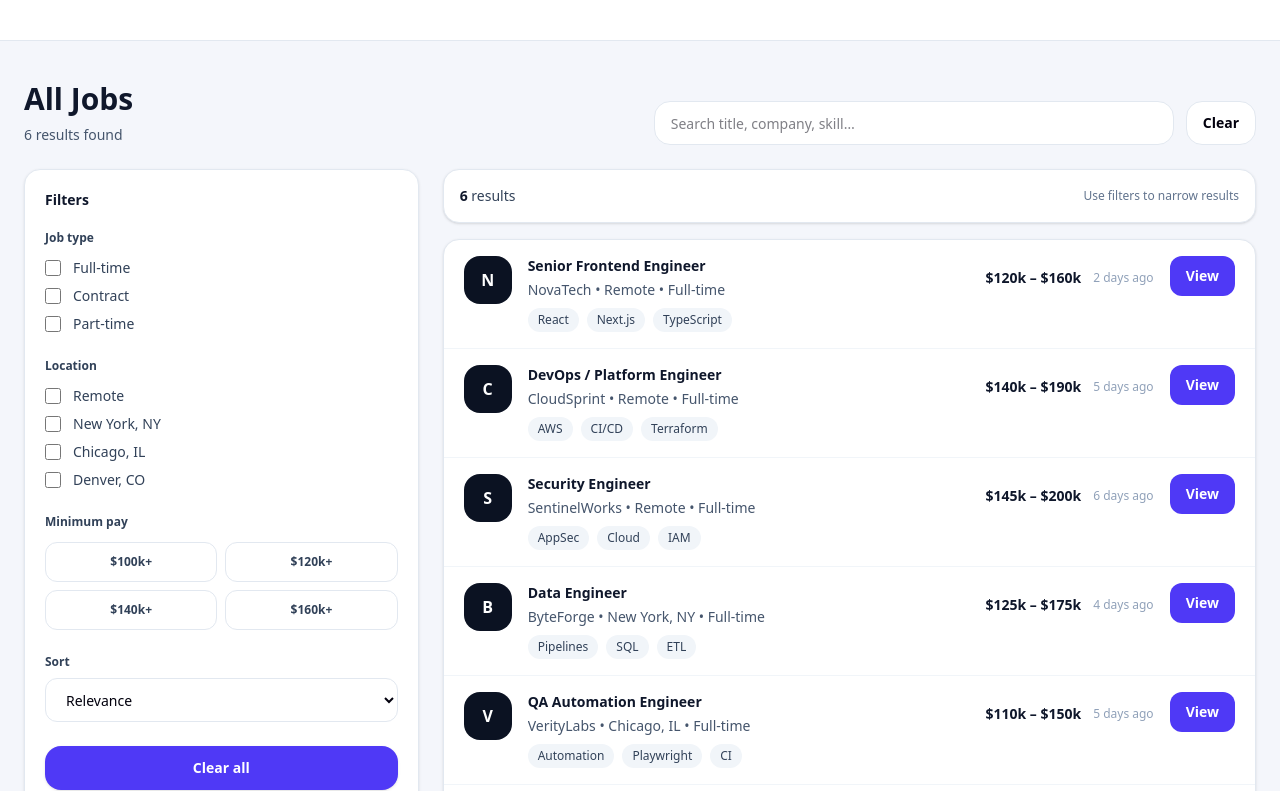
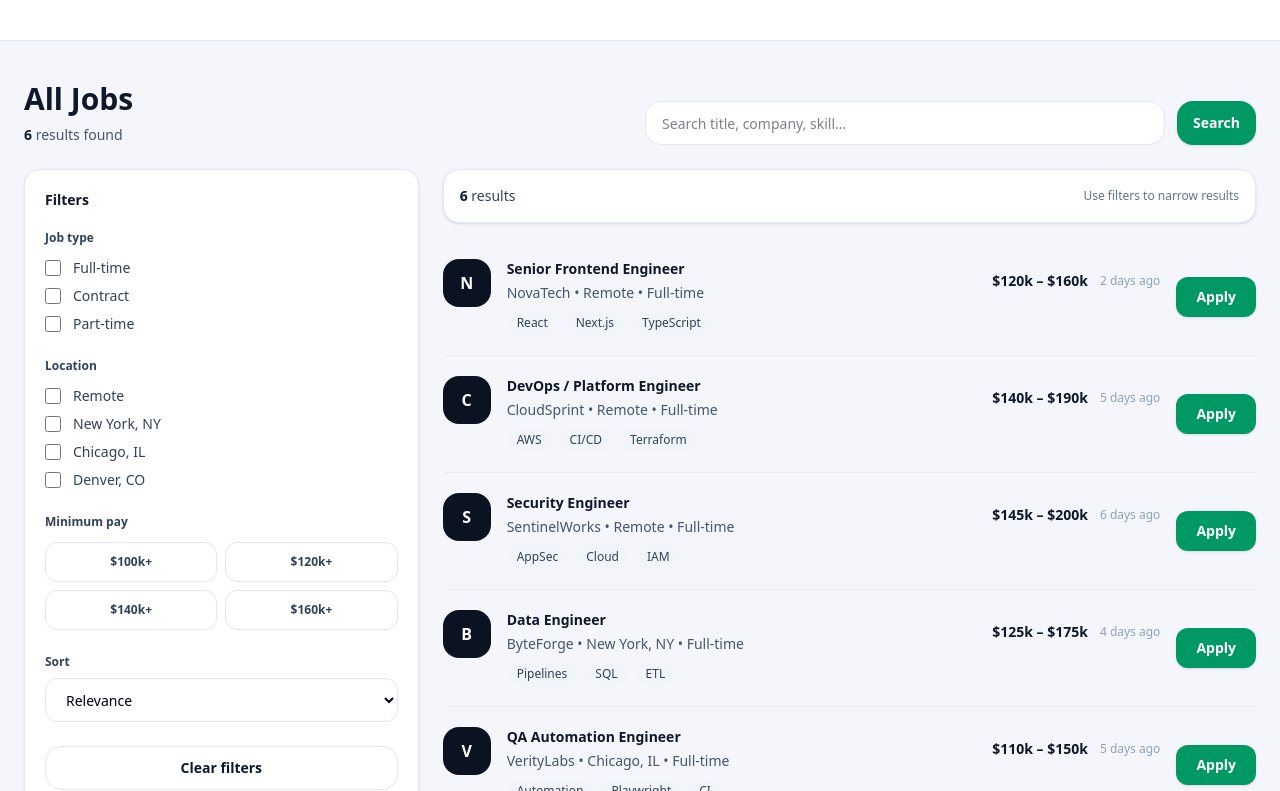
Before and after one commit to adebisidolapo/technicaljobboard, a Next.js app in the folder jobboard/: page /all-jobs in a window 1280 px wide. Shown: the part 189-980 px from the top of the page. Built offline with nearby package versions, Linux system fonts and the light colour scheme.

Commit message:
All jobs: apply button + emerald theme + cleaner list

```diff
--- a/jobboard/components/jobs/JobsSection.tsx
+++ b/jobboard/components/jobs/JobsSection.tsx
@@ -77,7 +77,6 @@ const JOBS: Job[] = [
 const TYPE_OPTIONS = ["Full-time", "Contract", "Part-time"];
 const LOCATION_OPTIONS = ["Remote", "New York, NY", "Chicago, IL", "Denver, CO"];
 
-// keep filter narrow
 const PAY_BUCKETS = [
   { label: "$100k+", min: 100000 },
   { label: "$120k+", min: 120000 },
@@ -94,7 +93,6 @@ function splitWords(s: string) {
 }
 
 function payLowerBound(raw: string): number {
-  // supports "$120k – $160k", "$120,000", "120000", "120k"
   const t = norm(raw).replace(/,/g, "");
   const m = t.match(/(\d+(\.\d+)?)(k)?/);
   if (!m) return 0;
@@ -131,17 +129,13 @@ function initials(name: string) {
 export default function JobsSection() {
   const router = useRouter();
 
-  // search
   const [q, setQ] = useState("");
-
-  // narrowed filters (checkbox + buckets)
   const [types, setTypes] = useState<string[]>([]);
   const [locs, setLocs] = useState<string[]>([]);
   const [payMin, setPayMin] = useState<number | null>(null);
-
   const [sort, setSort] = useState<"relevance" | "payHigh">("relevance");
 
-  // read query params (?q=...&loc=...&cat=...) — keep q + loc only
+  // Load query params (?q=...&loc=...)
   useEffect(() => {
     const params = new URLSearchParams(window.location.search);
     const q0 = params.get("q") ?? "";
@@ -156,7 +150,7 @@ export default function JobsSection() {
     let list = JOBS.filter((job) => {
       const h = jobHaystack(job);
 
-      // Narrow keyword: ALL words must match
+      // keyword: ALL words must match
       if (words.length && !words.every((w) => h.includes(w))) return false;
 
       if (types.length && !types.includes(job.type)) return false;
@@ -191,7 +185,7 @@ export default function JobsSection() {
     return list;
   }, [q, types, locs, payMin, sort]);
 
-  const clearAll = () => {
+  const resetFilters = () => {
     setQ("");
     setTypes([]);
     setLocs([]);
@@ -202,6 +196,16 @@ export default function JobsSection() {
 
   const hasFilters = q.trim() || types.length || locs.length || payMin != null;
 
+  // “Search” button: just updates URL (so it feels like action), does NOT clear anything
+  const applySearch = () => {
+    const params = new URLSearchParams();
+    if (q.trim()) params.set("q", q.trim());
+    if (locs.length === 1) params.set("loc", locs[0]);
+    const qs = params.toString();
+    const nextUrl = qs ? `/all-jobs?${qs}` : "/all-jobs";
+    window.history.replaceState({}, "", nextUrl);
+  };
+
   return (
     <section className="bg-[#F4F6FB]">
       <div className="max-w-7xl mx-auto px-6 py-10">
@@ -210,7 +214,8 @@ export default function JobsSection() {
           <div>
             <h1 className="text-2xl md:text-3xl font-extrabold text-slate-900">All Jobs</h1>
             <p className="mt-2 text-sm text-slate-600">
-              {filtered.length} result{filtered.length === 1 ? "" : "s"} found
+              <span className="font-semibold text-slate-900">{filtered.length}</span>{" "}
+              result{filtered.length === 1 ? "" : "s"} found
             </p>
           </div>
 
@@ -221,16 +226,16 @@ export default function JobsSection() {
                 value={q}
                 onChange={(e) => setQ(e.target.value)}
                 placeholder="Search title, company, skill…"
-                className="h-11 w-full rounded-2xl border border-slate-200 bg-white px-4 text-sm outline-none focus:ring-2 focus:ring-indigo-200 focus:border-indigo-300"
+                className="h-11 w-full rounded-2xl border border-slate-200 bg-white px-4 text-sm outline-none focus:ring-2 focus:ring-emerald-200 focus:border-emerald-300"
               />
             </div>
 
             <button
               type="button"
-              onClick={clearAll}
-              className="h-11 px-4 rounded-2xl border border-slate-200 bg-white hover:bg-slate-50 transition text-sm font-semibold"
+              onClick={applySearch}
+              className="h-11 px-4 rounded-2xl bg-emerald-600 hover:bg-emerald-700 text-white transition text-sm font-semibold shadow-sm"
             >
-              Clear
+              Search
             </button>
           </div>
         </div>
@@ -245,8 +250,8 @@ export default function JobsSection() {
                 {hasFilters ? (
                   <button
                     type="button"
-                    onClick={clearAll}
-                    className="text-xs font-semibold text-indigo-700 hover:text-indigo-800"
+                    onClick={resetFilters}
+                    className="text-xs font-semibold text-emerald-700 hover:text-emerald-800"
                   >
                     Reset
                   </button>
@@ -263,7 +268,7 @@ export default function JobsSection() {
                         type="checkbox"
                         checked={types.includes(t)}
                         onChange={() => setTypes((x) => toggle(x, t))}
-                        className="h-4 w-4 rounded border-slate-300 text-indigo-600 focus:ring-indigo-200"
+                        className="h-4 w-4 rounded border-slate-300 text-emerald-600 focus:ring-emerald-200"
                       />
                       {t}
                     </label>
@@ -281,7 +286,7 @@ export default function JobsSection() {
                         type="checkbox"
                         checked={locs.includes(l)}
                         onChange={() => setLocs((x) => toggle(x, l))}
-                        className="h-4 w-4 rounded border-slate-300 text-indigo-600 focus:ring-indigo-200"
+                        className="h-4 w-4 rounded border-slate-300 text-emerald-600 focus:ring-emerald-200"
                       />
                       {l}
                     </label>
@@ -303,7 +308,7 @@ export default function JobsSection() {
                         className={[
                           "h-10 rounded-xl border text-xs font-semibold transition",
                           active
-                            ? "bg-indigo-600 text-white border-indigo-600 hover:bg-indigo-700"
+                            ? "bg-emerald-600 text-white border-emerald-600 hover:bg-emerald-700"
                             : "bg-white border-slate-200 text-slate-700 hover:bg-slate-50",
                         ].join(" ")}
                       >
@@ -320,7 +325,7 @@ export default function JobsSection() {
                 <select
                   value={sort}
                   onChange={(e) => setSort(e.target.value as any)}
-                  className="mt-2 h-11 w-full rounded-xl border border-slate-200 bg-white px-4 text-sm outline-none focus:ring-2 focus:ring-indigo-200 focus:border-indigo-300"
+                  className="mt-2 h-11 w-full rounded-xl border border-slate-200 bg-white px-4 text-sm outline-none focus:ring-2 focus:ring-emerald-200 focus:border-emerald-300"
                 >
                   <option value="relevance">Relevance</option>
                   <option value="payHigh">Pay (high)</option>
@@ -329,51 +334,45 @@ export default function JobsSection() {
 
               <button
                 type="button"
-                onClick={clearAll}
-                className="mt-6 h-11 w-full rounded-2xl bg-indigo-600 hover:bg-indigo-700 text-white text-sm font-semibold shadow-sm transition"
+                onClick={resetFilters}
+                className="mt-6 h-11 w-full rounded-2xl border border-slate-200 bg-white hover:bg-slate-50 text-slate-900 text-sm font-semibold transition"
               >
-                Clear all
+                Clear filters
               </button>
             </div>
           </aside>
 
           {/* Results */}
           <div className="lg:col-span-8">
-            {/* Results toolbar */}
+            {/* Results toolbar (kept as small clean bar) */}
             <div className="rounded-2xl border border-slate-200 bg-white p-4 shadow-sm flex items-center justify-between">
               <div className="text-sm text-slate-700">
                 <span className="font-semibold text-slate-900">{filtered.length}</span>{" "}
                 result{filtered.length === 1 ? "" : "s"}
               </div>
-              {hasFilters ? (
-                <div className="text-xs text-slate-500 hidden sm:block">
-                  Filters applied — results narrowed
-                </div>
-              ) : (
-                <div className="text-xs text-slate-500 hidden sm:block">
-                  Use filters to narrow results
-                </div>
-              )}
+              <div className="text-xs text-slate-500 hidden sm:block">
+                {hasFilters ? "Filtered results" : "Use filters to narrow results"}
+              </div>
             </div>
 
-            {/* List rows (horizontal) */}
-            <div className="mt-4 rounded-2xl border border-slate-200 bg-white shadow-sm overflow-hidden">
+            {/* JOBS LIST — no “card wrapper”, just clean rows */}
+            <div className="mt-4">
               {filtered.map((job) => (
-                <button
+                <div
                   key={job.id}
-                  type="button"
-                  onClick={() => router.push(`/jobs/${job.id}`)}
-                  className="w-full text-left px-5 py-4 hover:bg-slate-50 transition border-b border-slate-100 last:border-b-0"
+                  className="group flex flex-col sm:flex-row sm:items-center gap-4 py-5 border-b border-slate-200/70 last:border-b-0"
                 >
-                  <div className="flex items-start gap-4">
-                    <div className="h-12 w-12 rounded-2xl bg-[#0B1222] text-white flex items-center justify-center font-extrabold">
+                  <div className="flex items-start gap-4 min-w-0 flex-1">
+                    <div className="h-12 w-12 rounded-2xl bg-[#0B1222] text-white flex items-center justify-center font-extrabold shrink-0">
                       {initials(job.company)}
                     </div>
 
                     <div className="min-w-0 flex-1">
                       <div className="flex flex-col sm:flex-row sm:items-center sm:justify-between gap-2">
                         <div className="min-w-0">
-                          <div className="text-sm font-extrabold text-slate-900 truncate">{job.title}</div>
+                          <div className="text-sm font-extrabold text-slate-900 truncate">
+                            {job.title}
+                          </div>
                           <div className="mt-1 text-sm text-slate-600 truncate">
                             {job.company} • {job.location} • {job.type}
                           </div>
@@ -396,24 +395,28 @@ export default function JobsSection() {
                         ))}
                       </div>
                     </div>
+                  </div>
 
-                    <div className="hidden sm:flex shrink-0">
-                      <span className="inline-flex items-center justify-center h-10 px-4 rounded-xl bg-indigo-600 hover:bg-indigo-700 text-white text-sm font-semibold transition">
-                        View
-                      </span>
-                    </div>
+                  <div className="flex items-center justify-end">
+                    <button
+                      type="button"
+                      onClick={() => router.push(`/jobs/${job.id}`)}
+                      className="inline-flex items-center justify-center h-10 px-5 rounded-xl bg-emerald-600 hover:bg-emerald-700 text-white text-sm font-semibold transition shadow-sm"
+                    >
+                      Apply
+                    </button>
                   </div>
-                </button>
+                </div>
               ))}
 
               {filtered.length === 0 && (
-                <div className="p-10 text-center">
+                <div className="py-16 text-center">
                   <h3 className="text-lg font-extrabold text-slate-900">No results</h3>
                   <p className="mt-2 text-sm text-slate-600">Try removing some filters.</p>
                   <button
                     type="button"
-                    onClick={clearAll}
-                    className="mt-5 h-11 px-5 rounded-2xl bg-indigo-600 text-white text-sm font-semibold hover:bg-indigo-700 transition"
+                    onClick={resetFilters}
+                    className="mt-5 h-11 px-5 rounded-2xl bg-emerald-600 text-white text-sm font-semibold hover:bg-emerald-700 transition"
                   >
                     Clear filters
                   </button>
```
